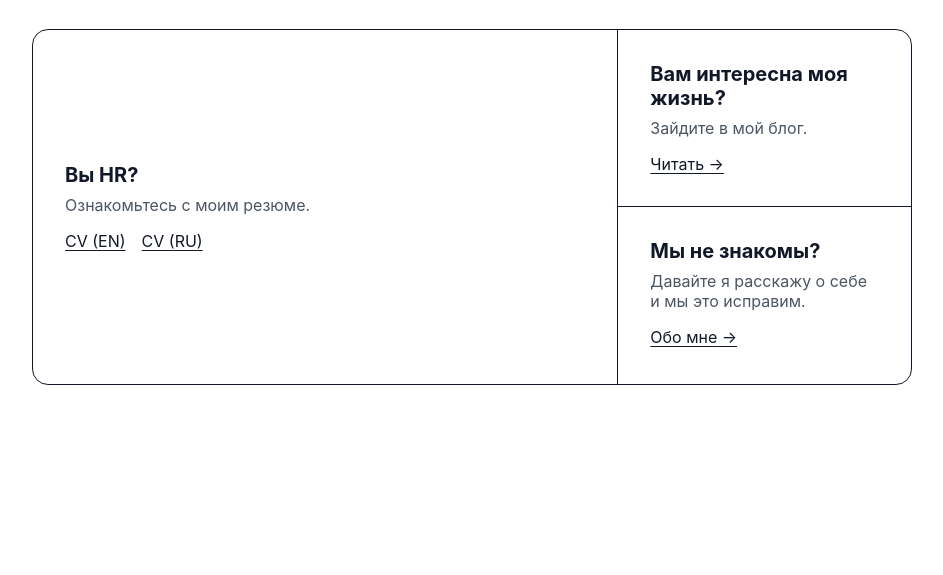
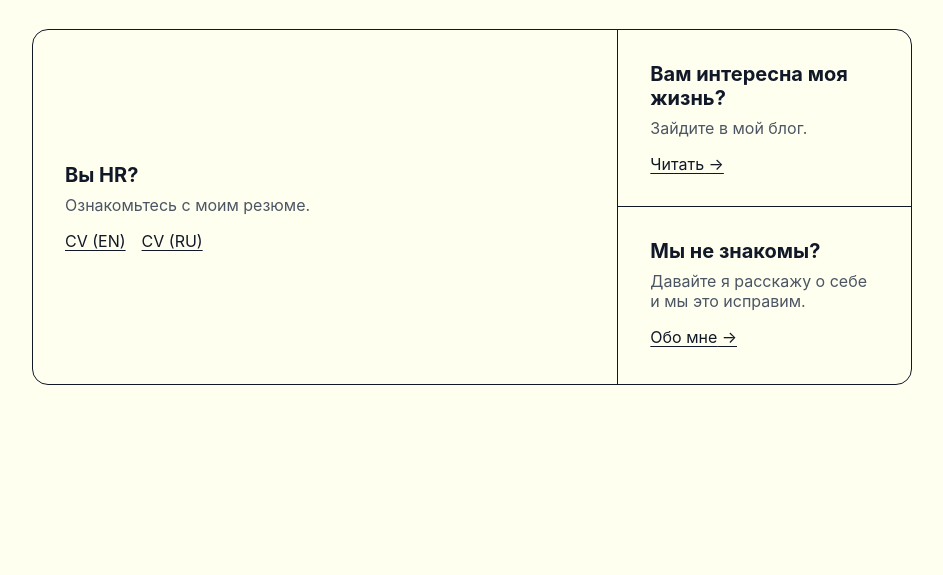
Before and after one commit to ProstoLive/site, an Astro site: page / in a window 1280 px wide. Shown: the part 225-800 px from the top of the page, without its empty margins (168-1111 px from the left). Built offline with nearby package versions, Linux system fonts and the light colour scheme; Astro itself is replaced by a stand-in of ours.

Commit message:
feat: bg theme added

```diff
--- a/src/layouts/Layout.astro
+++ b/src/layouts/Layout.astro
@@ -25,4 +25,8 @@ import Navbar from '../components/Navbar.astro';
 		width: 100%;
 		height: 100%;
 	}
+
+	body {
+		background: #FFFFF0;
+	}
 </style>
```
